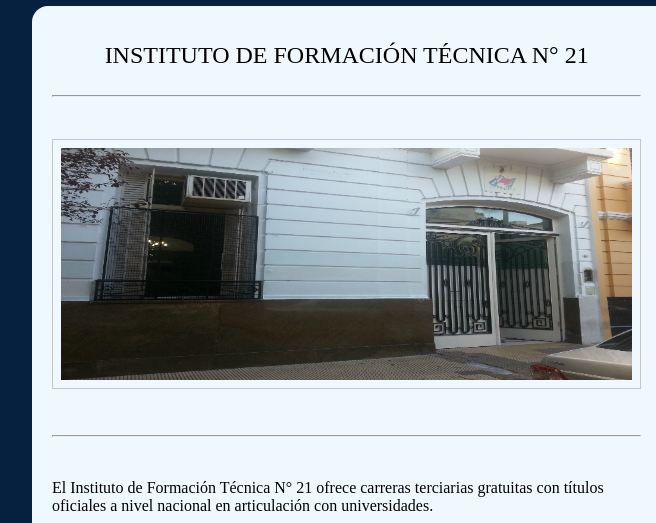
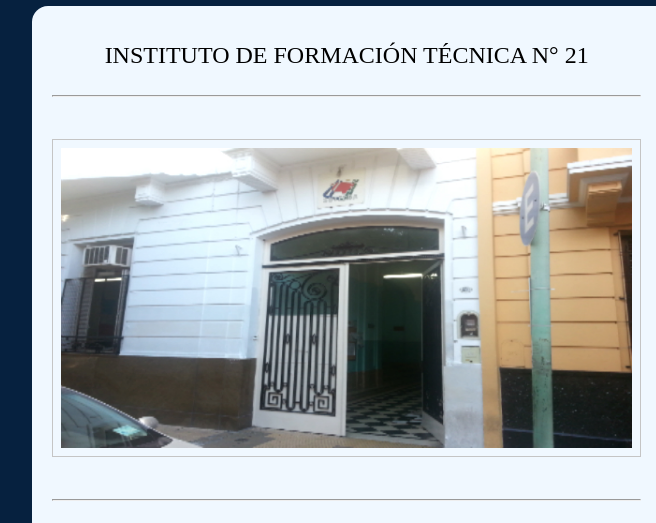
Before and after one commit to nxhuel/aula-virtual-frontend, a website: page index.html in a window 1280 px wide. Shown: the part 772-1295 px from the top of the page, 136-792 px from the left. Drawn offline with Linux system fonts and the light colour scheme; grey boxes are pictures that could not be loaded.

Commit message:
ifts: card-info arreglo de img frontal

```diff
--- a/index.html
+++ b/index.html
@@ -172,7 +172,7 @@
           <figure>
             <img
               class="img-institucion"
-              src="./assets/images/sobre-nuestra-institucion.png"
+              src="./assets/images/institucion-front.png"
               alt="institucion ifts 21"
             />
           </figure>
--- a/styles/cardInfo.css
+++ b/styles/cardInfo.css
@@ -136,8 +136,14 @@
     gap: 20px;
     padding: 20px;
 
+    figure {
+      display: flex;
+      justify-content: center;
+    }
+
     img {
-      height: 250px;
+      width: 100%;
+      height: auto;
     }
   }
 
```
Also changed, not shown: assets/images/institucion-front.png (added).
